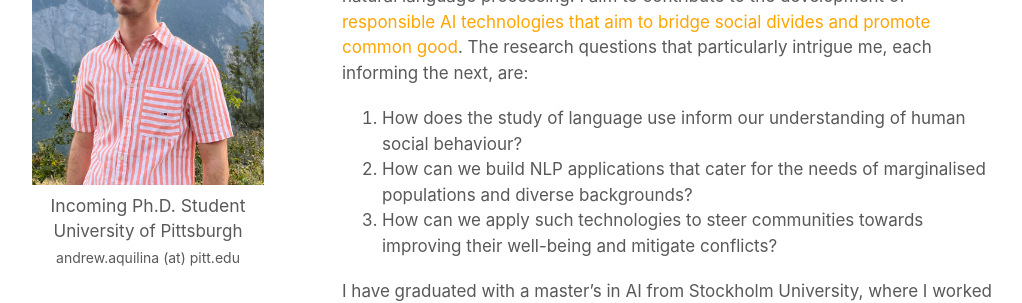
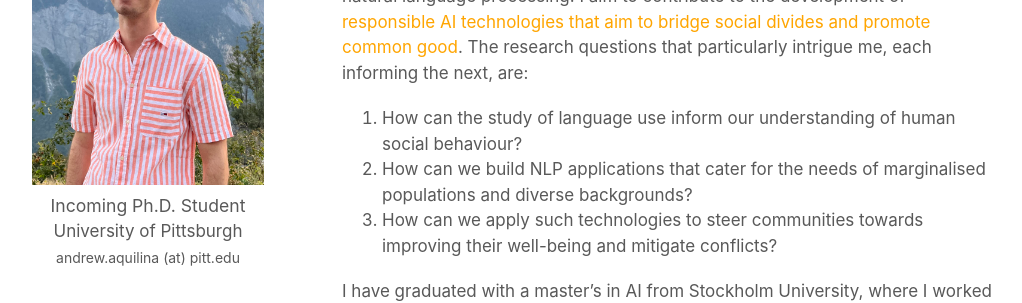
Before and after one commit to andaqu/andaqu.github.io, a Jekyll site: the page built from index.md, in a window 1280 px wide and 900 px high. Shown: the part 214-517 px from the top of the window, without its empty margins (128-1150 px from the left). Built offline with Jekyll 4.4.1, drawn with Linux system fonts in a browser that asks for light colours; nearby versions of some CDN libraries; a style sheet for code colours, icons or effects is not loaded.

Commit message:
Update index.md

```diff
--- a/index.md
+++ b/index.md
@@ -7,7 +7,7 @@ Hello! I am an incoming Ph.D. student at the [School of Computing and Informatio
 My research interests encompass the fields of computational social science and natural language processing. I aim to contribute to the development of <span style="color:orange;">responsible AI technologies that aim to bridge social divides and promote common good</span>. The research questions that particularly intrigue me, each informing the next, are:
 
 <ol>
-  <li>How does the study of language use inform our understanding of human social behaviour?</li>
+  <li>How can the study of language use inform our understanding of human social behaviour?</li>
   <li>How can we build NLP applications that cater for the needs of marginalised populations and diverse backgrounds?</li>
   <li>How can we apply such technologies to steer communities towards improving their well-being and mitigate conflicts?</li>
 </ol>
```
